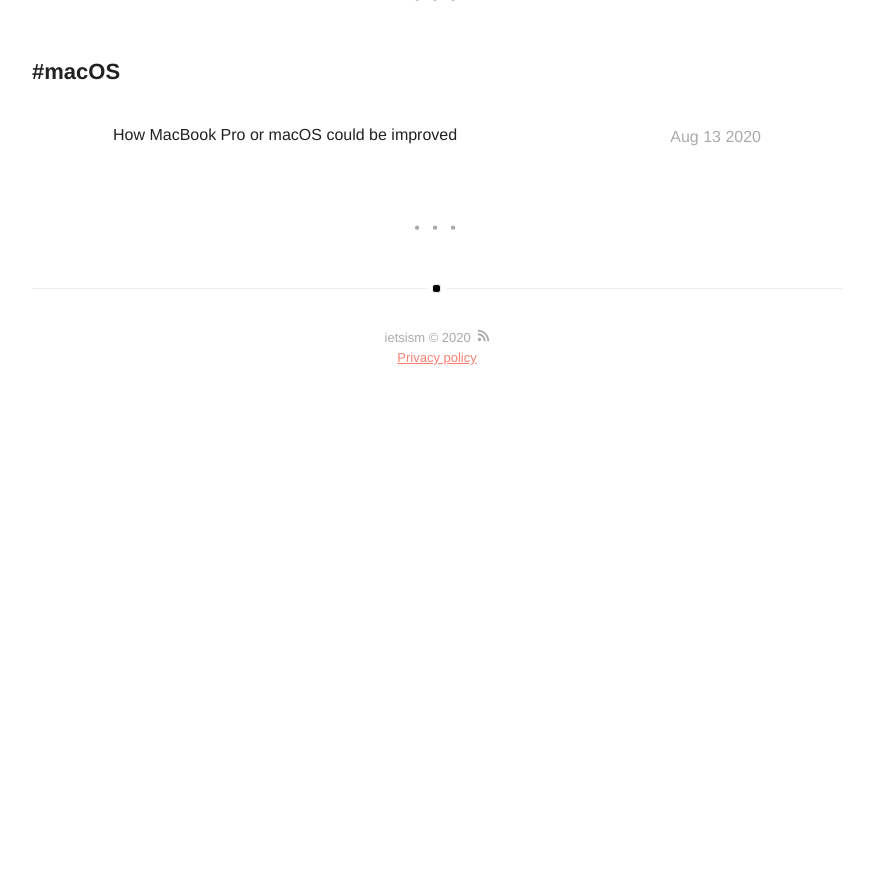
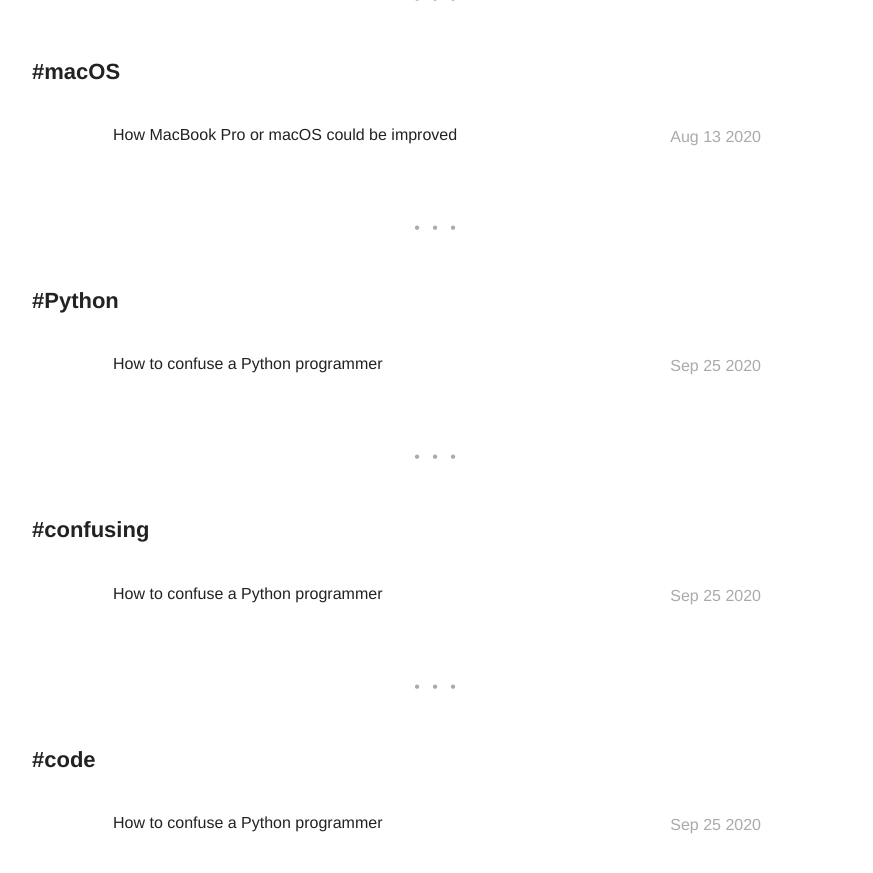
Before and after one commit to ietsism/ietsism.github.io, a Jekyll site: the page built from tags.html, in a window 1280 px wide and 900 px high, scrolled down 2344 px. Shown: the top 873 px of the window, without its empty margins (203-1076 px from the left). Built offline with Jekyll 4.4.1, drawn with Linux system fonts in a browser that asks for light colours; before the commit the page ends 2749 px from its top, so only the background shows below that; some of the changed lines change nothing that is shown.

Commit message:
add post

````diff
--- a/_config.yml
+++ b/_config.yml
@@ -87,7 +87,7 @@ read-time: true
 show-tags: true
 
 # related posts inside a post?
-related: true
+related: false
 
 # Display links for next and previous posts for the specified categories
 post-advance-links: [blog]
--- /dev/null
+++ b/_posts/2020-09-25-how-to-confuse-python-programmer.md
@@ -0,0 +1,41 @@
+---
+layout: post
+title: How to confuse a Python programmer
+image: "/assets/images/posts/python/python.jpg"
+headerImage: true
+tag:
+- Python
+- confusing
+- code
+category: blog
+author: ietsism
+description: Counter-intuitive line of code that could confuse your fellow Python
+  programmers
+published: true
+date: 2020-09-25 20:49 +0200
+---
+While browsing the internet, I came across the following line of Python code:
+
+```python
+True, True, True == (True, True, True)
+```
+
+Counter-intuitively, if you execute the statement, you will end up with:
+
+```python
+(True, True, False)
+```
+
+How is this possible I asked myself? (Yes I was a confused Python programmer myself at that point). Well, the answer is relatively simple: `==` does not do the unpacking for us. So, as a human you think that Python does something along the lines of `(True, True, True) == (True, True, True)` or `True, True, True == True, True, True`. However, Python actually interprets the line as follows:
+
+```python
+True, True, (True == (True, True, True))
+```
+
+This means that it first evaluates whether `(True == (True, True, True))`, which is `False`. Then it returns the rest of the statement as a tuple:[^1] `(True, True, False)`.
+
+Another case that can be explained in the same way is `False is False is False`. Can you guess what the result is when you execute that statement? Hint: Python evaluates the statement as `(False is False) & (False is False)`, which results in `True`. Now that makes sense, right?
+
+
+### References
+[^1]: ["A tuple is a collection which is ordered and unchangeable. In Python tuples are written with round brackets."](https://www.w3schools.com/python/python_tuples.asp)
````
Also changed, not shown: assets/images/posts/python/python.jpg (added), 10 other files.
